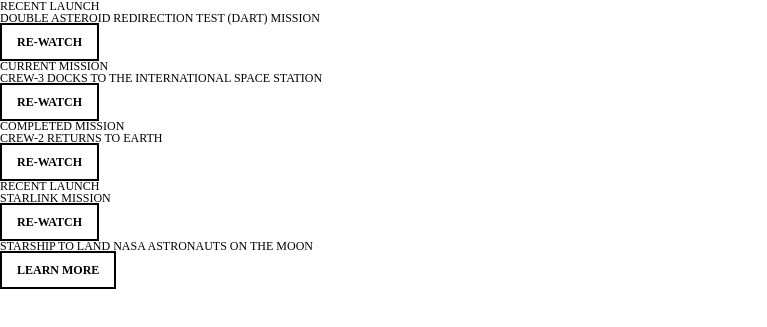
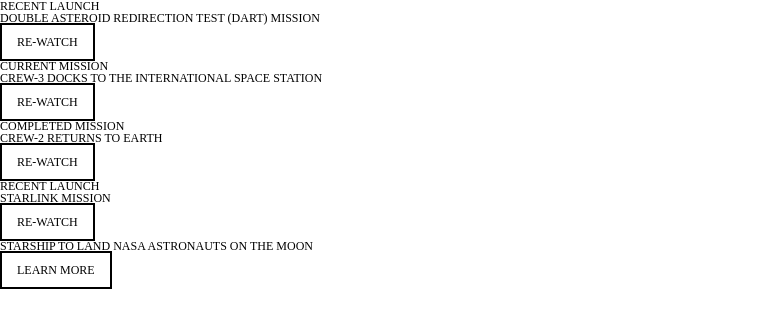
Before and after one commit to P1ttstop/SpaceX-Clone, a plain HTML site: page index.html in a window 1280 px wide. Shown: the part 31-358 px from the top of the page, without its empty margins (0-767 px from the left). Drawn offline with Linux system fonts and the light colour scheme.

Commit message:
updated button html

```diff
--- a/index.html
+++ b/index.html
@@ -92,26 +92,26 @@
       <div class="main-div">
         <h4 class="animate">recent launch</h4>
         <h1>double asteroid redirection test (dart) mission</h1>
-        <span class="btn"><a href="#">re-watch</a> </span>
+        <a href="#"></a><span class="btn">re-watch</span></a>
       </div>
       <div class="main-div">
         <h4 class="animate">current mission</h4>
         <h2 class="main-h2">crew-3 docks to the international space station</h2>
-        <span class="btn"><a href="#">re-watch</a> </span>
+        <a href="#"></a><span class="btn">re-watch</span></a>
       </div>
       <div class="main-div">
         <h4 class="animate">completed mission</h4>
         <h2 class="main-h2">crew-2 returns to earth</h2>
-        <span class="btn"><a href="#">re-watch</a> </span>
+        <a href="#"></a><span class="btn">re-watch</span></a>
       </div>
       <div class="main-div">
         <h4 class="animate">recent launch</h4>
         <h2 class="main-h2">starlink mission</h2>
-        <span class="btn"><a href="#">re-watch</a> </span>
+        <a href="#"></a><span class="btn">re-watch</span></a>
       </div>
       <div class="main-div">
         <h2 class="main-h2">starship to land nasa astronauts on the moon</h2>
-        <span class="btn"><a href="#">learn more</a></span>
+        <a href="#"></a><span class="btn">learn more</span></a>
       </div>
     </main>
   </body>
```
